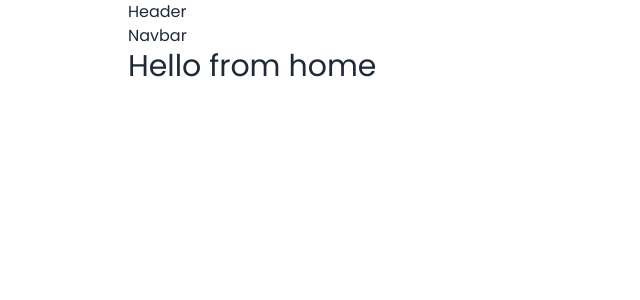
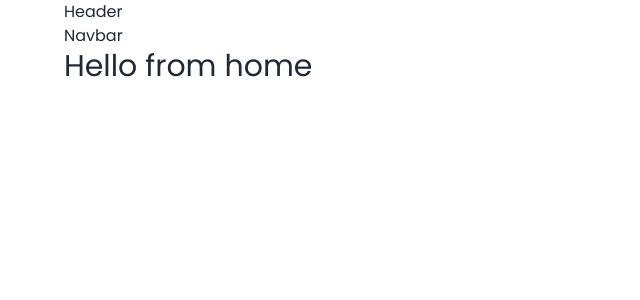
Before and after one commit to akashseub/react-dragon-news-auth, a React (Vite) app: page / in a window 1280 px wide. Shown: the top 300 px of the page, without its empty margins (0-640 px from the left). Built offline with nearby package versions, Linux system fonts and the light colour scheme.

Commit message:
try on home pc

```diff
--- a/src/layouts/Root.jsx
+++ b/src/layouts/Root.jsx
@@ -3,7 +3,7 @@ import { Outlet } from "react-router-dom";
 
 const Root = () => {
   return (
-    <div className="font-poppins max-w-6xl ms-auto">
+    <div className="font-poppins max-w-6xl mx-auto">
       <Outlet></Outlet>
     </div>
   );
```
